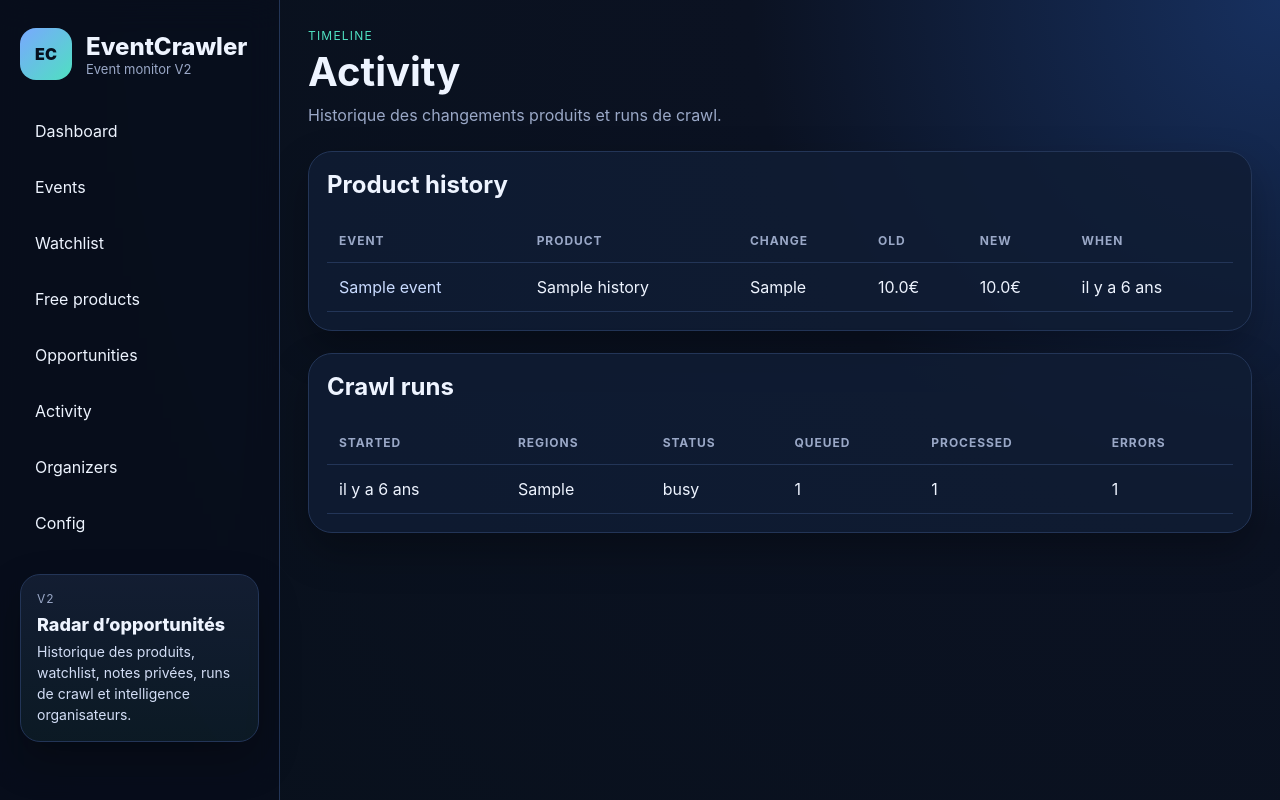
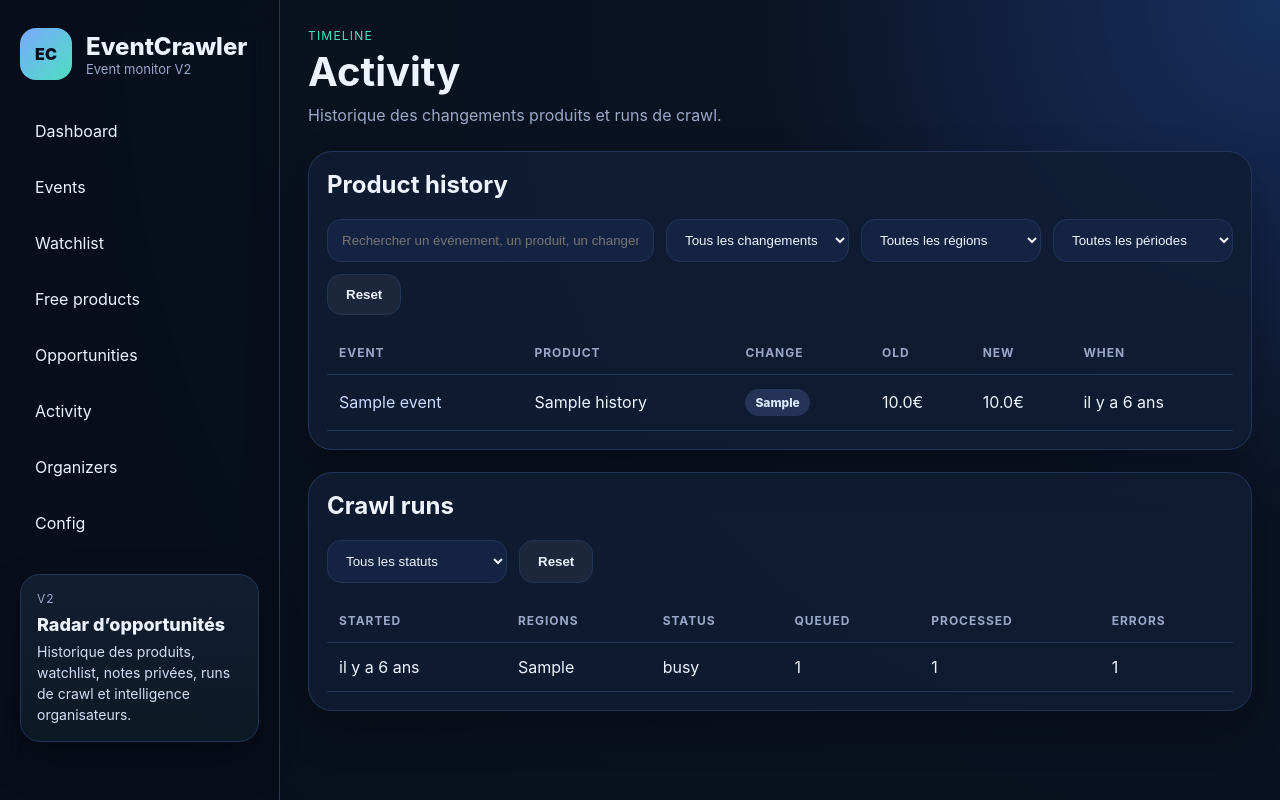
Before and after one commit to mopsoner/EventCrawler, a Flask app: page /activity in a window 1280 px wide. Run offline with Flask 3, Linux system fonts and the light colour scheme; tables that the repository leaves empty hold one stand-in row (values such as "Sample post").

Commit message:
Add useful filters to activity page

```diff
--- a/templates/activity.html
+++ b/templates/activity.html
@@ -1,7 +1,123 @@
 {% extends 'base.html' %}
 {% block title %}Activity · EventCrawler V2{% endblock %}
 {% block content %}
-<section class="page-head"><div><div class="eyebrow">Timeline</div><h1>Activity</h1><p>Historique des changements produits et runs de crawl.</p></div></section>
-<section class="panel"><div class="panel-header"><div><h2>Product history</h2></div></div><div class="table-wrap"><table class="table"><thead><tr><th>Event</th><th>Product</th><th>Change</th><th>Old</th><th>New</th><th>When</th></tr></thead><tbody>{% for r in rows %}<tr><td>{% if r.event_id %}<a href="/event/{{ r.event_id }}">{{ r.event_name or '—' }}</a>{% else %}—{% endif %}</td><td>{{ r.product_name }}</td><td>{{ r.change_type }}</td><td>{% if r.old_price is not none %}{{ r.old_price }}€{% else %}—{% endif %}</td><td>{% if r.new_price is not none %}{{ r.new_price }}€{% else %}—{% endif %}</td><td>{{ r.observed_ago }}</td></tr>{% endfor %}</tbody></table></div></section>
-<section class="panel"><div class="panel-header"><div><h2>Crawl runs</h2></div></div><div class="table-wrap"><table class="table"><thead><tr><th>Started</th><th>Regions</th><th>Status</th><th>Queued</th><th>Processed</th><th>Errors</th></tr></thead><tbody>{% for r in crawl_runs %}<tr><td>{{ r.started_ago }}</td><td>{{ r.regions or '—' }}</td><td>{{ r.status or '—' }}</td><td>{{ r.events_queued }}</td><td>{{ r.events_processed }}</td><td>{{ r.errors_count }}</td></tr>{% endfor %}</tbody></table></div></section>
+<section class="page-head">
+  <div>
+    <div class="eyebrow">Timeline</div>
+    <h1>Activity</h1>
+    <p>Historique des changements produits et runs de crawl.</p>
+  </div>
+</section>
+
+<section class="panel">
+  <div class="panel-header"><div><h2>Product history</h2></div></div>
+  <div class="toolbar">
+    <input id="activity-search" class="toolbar-input" type="text" placeholder="Rechercher un événement, un produit, un changement…">
+    <select id="activity-change" class="toolbar-select">
+      <option value="">Tous les changements</option>
+      {% for c in rows|map(attribute='change_type')|unique|list|sort %}
+      <option value="{{ c }}">{{ c }}</option>
+      {% endfor %}
+    </select>
+    <select id="activity-region" class="toolbar-select">
+      <option value="">Toutes les régions</option>
+      {% for r in rows|map(attribute='region')|reject('equalto', None)|unique|list|sort %}
+      <option value="{{ r }}">{{ r|capitalize }}</option>
+      {% endfor %}
+    </select>
+    <select id="activity-recency" class="toolbar-select">
+      <option value="">Toutes les périodes</option>
+      <option value="instant">À l’instant</option>
+      <option value="minutes">Dernières minutes</option>
+      <option value="hours">Dernières heures</option>
+      <option value="days">Derniers jours</option>
+      <option value="months">Derniers mois</option>
+    </select>
+    <button id="activity-reset" class="btn btn-secondary" type="button">Reset</button>
+  </div>
+  <div class="table-wrap">
+    <table class="table" id="activity-table">
+      <thead>
+        <tr><th data-sort="event">Event</th><th data-sort="product">Product</th><th data-sort="change">Change</th><th data-sort="old" data-type="number">Old</th><th data-sort="new" data-type="number">New</th><th data-sort="when">When</th></tr>
+      </thead>
+      <tbody>
+        {% for r in rows %}
+        <tr data-event="{{ (r.event_name or '')|lower }}" data-product="{{ (r.product_name or '')|lower }}" data-change="{{ r.change_type or '' }}" data-region="{{ r.region or '' }}" data-recency="{{ r.observed_ago or '' }}" data-old="{{ r.old_price if r.old_price is not none else -1 }}" data-new="{{ r.new_price if r.new_price is not none else -1 }}" data-when="{{ r.observed_at or '' }}">
+          <td>{% if r.event_id %}<a href="/event/{{ r.event_id }}">{{ r.event_name or '—' }}</a>{% else %}—{% endif %}</td>
+          <td>{{ r.product_name }}</td>
+          <td><span class="badge">{{ r.change_type }}</span></td>
+          <td>{% if r.old_price is not none %}{{ r.old_price }}€{% else %}—{% endif %}</td>
+          <td>{% if r.new_price is not none %}{{ r.new_price }}€{% else %}—{% endif %}</td>
+          <td>{{ r.observed_ago }}</td>
+        </tr>
+        {% endfor %}
+      </tbody>
+    </table>
+  </div>
+</section>
+
+<section class="panel">
+  <div class="panel-header"><div><h2>Crawl runs</h2></div></div>
+  <div class="toolbar">
+    <select id="runs-status" class="toolbar-select">
+      <option value="">Tous les statuts</option>
+      {% for s in crawl_runs|map(attribute='status')|unique|list|sort %}
+      <option value="{{ s }}">{{ s }}</option>
+      {% endfor %}
+    </select>
+    <button id="runs-reset" class="btn btn-secondary" type="button">Reset</button>
+  </div>
+  <div class="table-wrap">
+    <table class="table" id="runs-table">
+      <thead><tr><th>Started</th><th>Regions</th><th>Status</th><th>Queued</th><th>Processed</th><th>Errors</th></tr></thead>
+      <tbody>
+        {% for r in crawl_runs %}
+        <tr data-status="{{ r.status or '' }}">
+          <td>{{ r.started_ago }}</td>
+          <td>{{ r.regions or '—' }}</td>
+          <td>{{ r.status or '—' }}</td>
+          <td>{{ r.events_queued }}</td>
+          <td>{{ r.events_processed }}</td>
+          <td>{{ r.errors_count }}</td>
+        </tr>
+        {% endfor %}
+      </tbody>
+    </table>
+  </div>
+</section>
 {% endblock %}
+{% block extra_scripts %}
+<script src="{{ url_for('static', filename='table.js') }}"></script>
+<script>
+function recencyBucket(text) {
+  const low = (text || '').toLowerCase();
+  if (low.includes('à l’instant') || low.includes("à l'instant")) return 'instant';
+  if (low.includes('min')) return 'minutes';
+  if (low.includes(' h')) return 'hours';
+  if (low.includes('jour')) return 'days';
+  if (low.includes('mois') || low.includes('an')) return 'months';
+  return '';
+}
+
+document.querySelectorAll('#activity-table tbody tr').forEach((row) => {
+  row.dataset.recency = recencyBucket(row.dataset.recency || '');
+});
+
+initDataTable('activity-table', {
+  searchId: 'activity-search',
+  resetId: 'activity-reset',
+  filters: [
+    { id: 'activity-change', dataset: 'change' },
+    { id: 'activity-region', dataset: 'region' },
+    { id: 'activity-recency', dataset: 'recency' }
+  ]
+});
+
+initDataTable('runs-table', {
+  resetId: 'runs-reset',
+  filters: [
+    { id: 'runs-status', dataset: 'status' }
+  ]
+});
+</script>
+{% endblock %}
```
